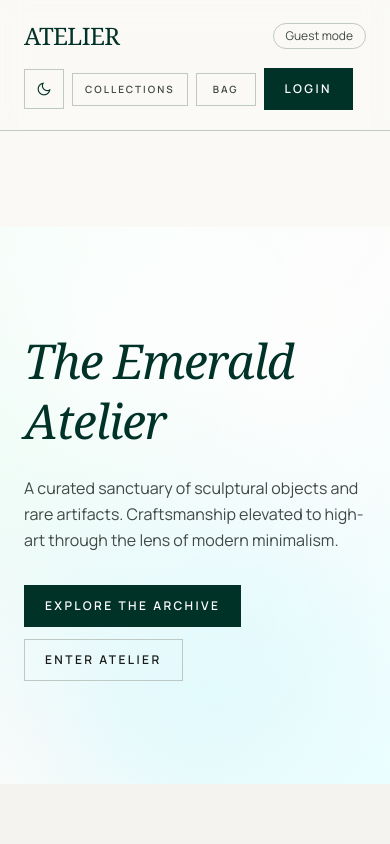
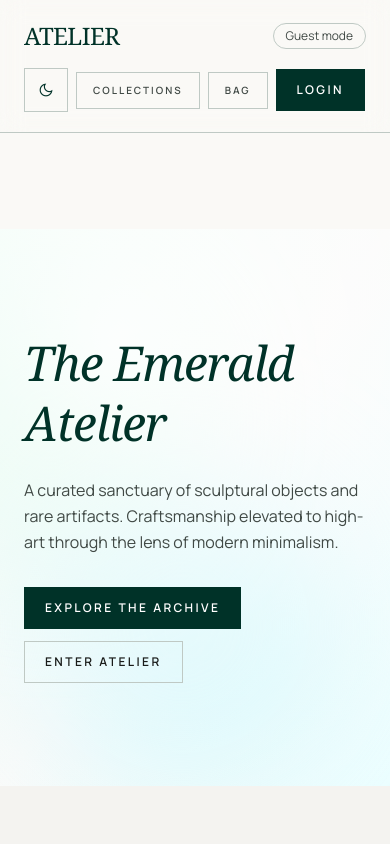
Before and after one commit to suraj502/shop, a React (Create React App) app in the folder frontend/: page / in a window 390 px wide. Shown: the top 844 px of the page. Built offline with nearby package versions, Linux system fonts and the light colour scheme; no server answers; the HTML template or start-up script is replaced by a standard one.

Commit message:
Increase mobile navbar button sizes

```diff
--- a/frontend/src/components/Navbar.js
+++ b/frontend/src/components/Navbar.js
@@ -76,7 +76,7 @@ export default function Navbar() {
           <button
             type="button"
             onClick={toggleTheme}
-            className="inline-flex h-10 w-10 items-center justify-center border border-[var(--outline)] text-[var(--primary)] transition hover:bg-[var(--surface-low)]"
+            className="inline-flex h-11 w-11 items-center justify-center border border-[var(--outline)] text-[var(--primary)] transition hover:bg-[var(--surface-low)] md:h-10 md:w-10"
             aria-label="Toggle theme"
             title={theme === 'dark' ? 'Switch to light mode' : 'Switch to dark mode'}
           >
@@ -85,7 +85,7 @@ export default function Navbar() {
             </span>
           </button>
 
-          <Link to="/products" className={`inline-flex sm:hidden atelier-label border px-3 py-2 ${isActive('/products') ? 'border-[var(--primary)] text-[var(--primary)]' : 'border-[var(--outline)] hover:border-[var(--primary)] hover:text-[var(--primary)]'}`}>
+          <Link to="/products" className={`inline-flex sm:hidden atelier-label border px-4 py-2.5 ${isActive('/products') ? 'border-[var(--primary)] text-[var(--primary)]' : 'border-[var(--outline)] hover:border-[var(--primary)] hover:text-[var(--primary)]'}`}>
             Collections
           </Link>
 
@@ -95,7 +95,7 @@ export default function Navbar() {
           <Link to="/products" className={`hidden sm:inline-flex atelier-label border px-4 py-2 ${isActive('/products') ? 'border-[var(--primary)] text-[var(--primary)]' : 'border-[var(--outline)] hover:border-[var(--primary)] hover:text-[var(--primary)]'}`}>
             Shop
           </Link>
-          <Link to="/cart" className={`relative atelier-label border px-4 py-2 ${isActive('/cart') ? 'border-[var(--primary)] text-[var(--primary)]' : 'border-[var(--outline)] hover:border-[var(--primary)] hover:text-[var(--primary)]'}`}>
+          <Link to="/cart" className={`relative atelier-label border px-4 py-2.5 sm:py-2 ${isActive('/cart') ? 'border-[var(--primary)] text-[var(--primary)]' : 'border-[var(--outline)] hover:border-[var(--primary)] hover:text-[var(--primary)]'}`}>
             Bag
             {cartCount > 0 && (
               <span className="absolute -right-2 -top-2 flex h-5 min-w-5 items-center justify-center rounded-full bg-[var(--primary)] px-1 text-[10px] font-bold text-white">
```
